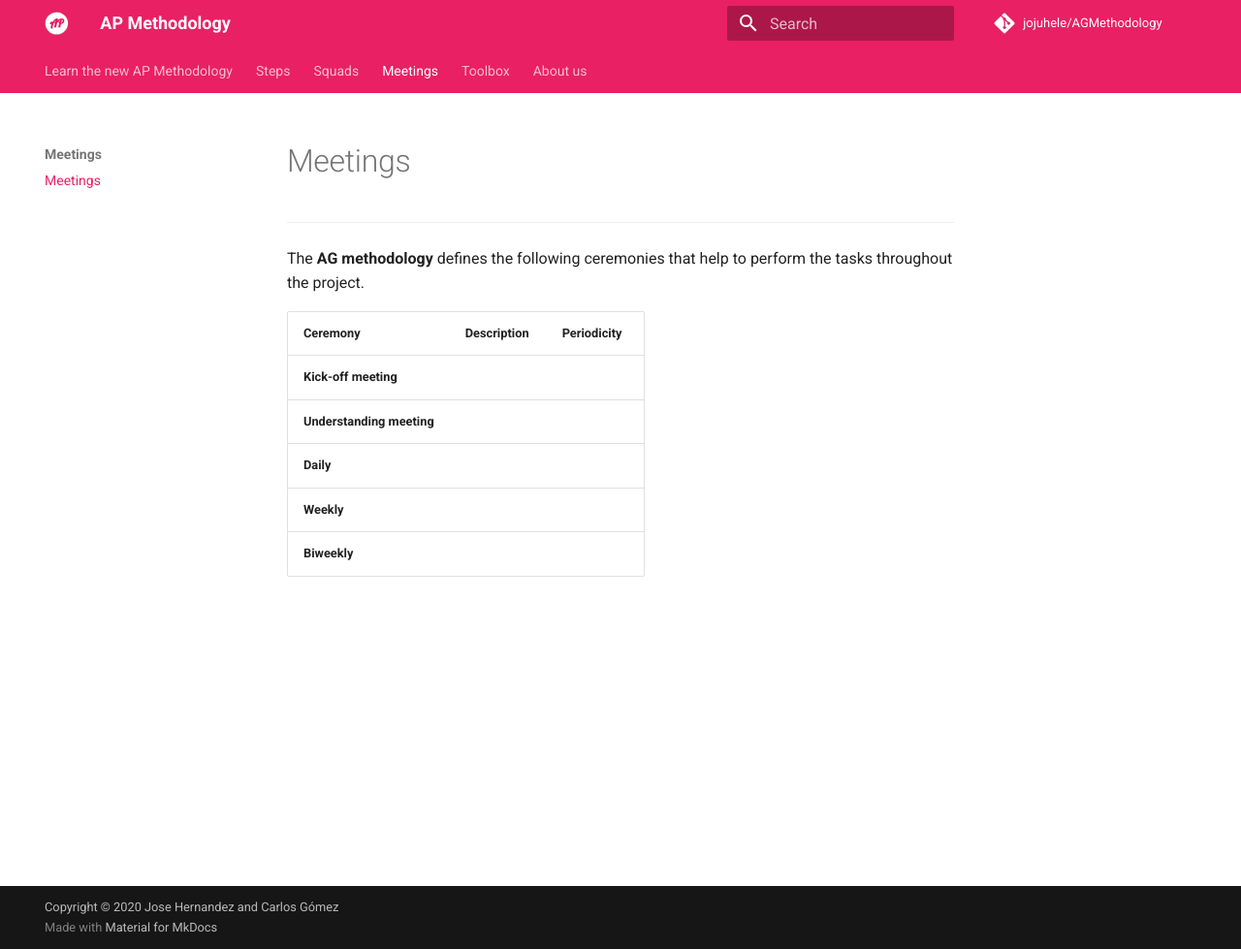
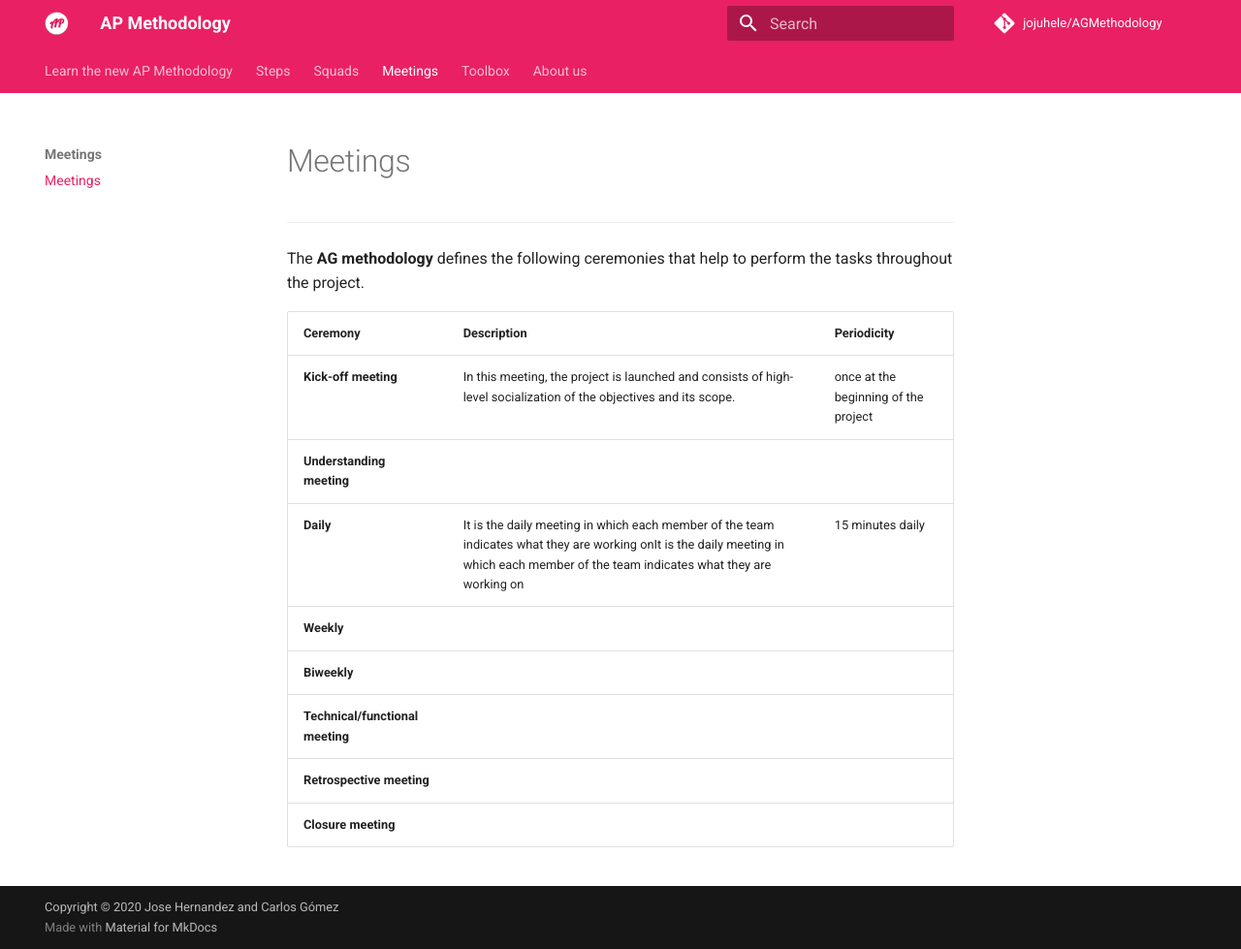
Before and after one commit to jojuhele/AGMethodology, an MkDocs documentation site: the page built from docs/meetings/meetings.md, in a window 1280 px wide and 979 px high. Shown: the whole window at 97% size. Built offline with MkDocs 1.6.1 and Material for MkDocs 9.7.7, drawn with Linux system fonts in a browser that asks for light colours; comment, search, counter and statistics services are not loaded.

Commit message:
add mettings changes

```diff
--- a/docs/meetings/meetings.md
+++ b/docs/meetings/meetings.md
@@ -3,10 +3,13 @@
 
 The **AG methodology** defines the following ceremonies that help to perform the tasks throughout the project.
 
-| **Ceremony**              | **Description** | **Periodicity** |
-| :------------------------ | :-------------- | :-------------- |
-| **Kick-off meeting**      |                 |                 |
-| **Understanding meeting** |                 |                 |
-| **Daily**                 |                 |                 |
-| **Weekly**                |                 |                 |
-| **Biweekly**              |                 |                 |
+| **Ceremony**                     | **Description**                                                                                                                                                                        | **Periodicity**                      |
+| :------------------------------- | :------------------------------------------------------------------------------------------------------------------------------------------------------------------------------------- | :----------------------------------- |
+| **Kick-off meeting**             | In this meeting, the project is launched and consists of high-level socialization of the objectives and its scope.                                                                     | once at the beginning of the project |
+| **Understanding meeting**        |                                                                                                                                                                                        |                                      |
+| **Daily**                        | It is the daily meeting in which each member of the team indicates what they are working onIt is the daily meeting in which each member of the team indicates what they are working on | 15 minutes daily                     |
+| **Weekly**                       |                                                                                                                                                                                        |                                      |
+| **Biweekly**                     |                                                                                                                                                                                        |                                      |
+| **Technical/functional meeting** |                                                                                                                                                                                        |                                      |
+| **Retrospective meeting**        |                                                                                                                                                                                        |                                      |
+| **Closure meeting**              |                                                                                                                                                                                        |                                      |
```
